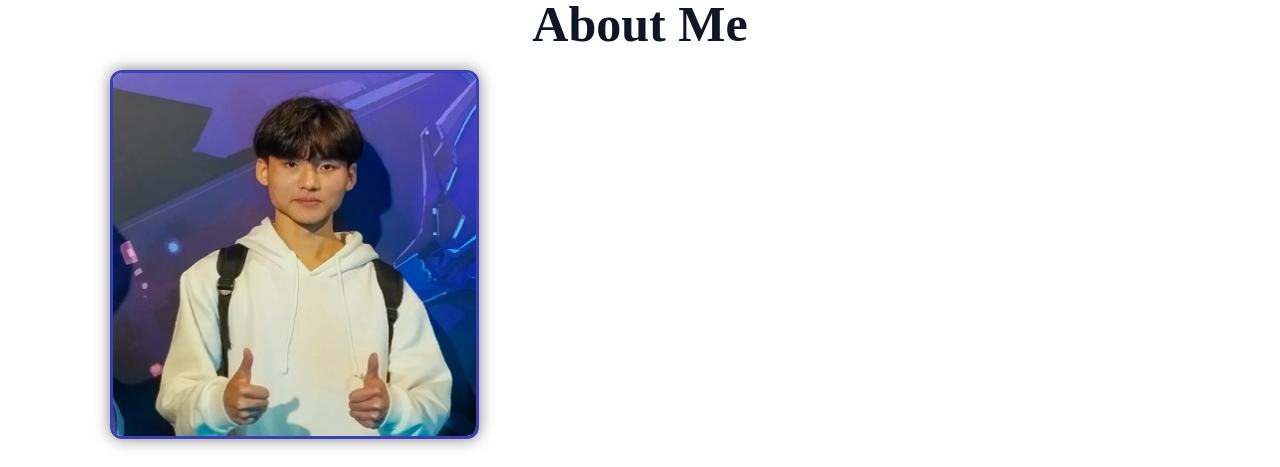
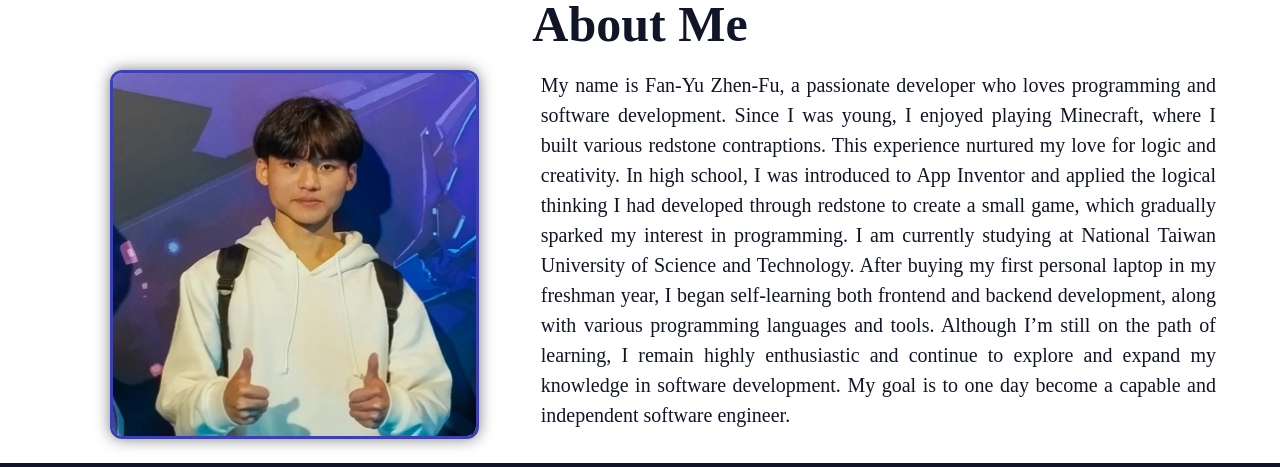
Before and after one commit to fanyuuu2006/fanyu, a Next.js app: page / in a window 1280 px wide. Shown: the part 774-1241 px from the top of the page. Built offline with nearby package versions, Linux system fonts and the light colour scheme.

Commit message:
feature: 關於我的介紹文章

```diff
--- a/src/components/Header.tsx
+++ b/src/components/Header.tsx
@@ -34,6 +34,7 @@ export const Header = () => {
       >
         <Link href="/#home" className="nav-brand">
           <Image
+            draggable={false}
             alt="Logo"
             src="/logo.png"
             width={1500}
--- a/src/components/Index/AboutMeSection.tsx
+++ b/src/components/Index/AboutMeSection.tsx
@@ -3,16 +3,27 @@ import Image from "next/image";
 import { useLanguage } from "@/context/LanguageContext";
 import { LanguageContent, LanguageOption } from "@/types/language";
 
-type AboutMeContent = Record<"aboutMe", string>;
+type AboutMeContent = Record<"aboutMe" | "article", string>;
 
 const getAboutMeContent = (language: LanguageOption): AboutMeContent =>
   ((
     {
       chinese: {
         aboutMe: "關於我",
+        article:
+          "我的名字是范余振富，一位對程式設計與軟體開發充滿熱情的開發者。從小喜歡玩 Minecraft 這款遊戲，並在其中建造了各式各樣的紅石機關，這段經驗培養了我對邏輯與創造力的熱愛。\
+            高中時，我接觸到 App Inventor，並運用過去在紅石機關中累積的邏輯思維，嘗試開發了一款小型遊戲，從此對程式設計領域漸漸產生了興趣。\
+            目前，我就讀於國立臺灣科技大學，自大一購入了第一台屬於自己的筆記型電腦後，便開始自學前端與後端技術，並學習各種程式語言與開發工具。\
+            雖然目前仍在學習的道路上，但我始終保持著高度的熱情，並持續不斷地探索與累積軟體開發的相關知識，期許自己未來能成為一位能夠獨當一面的軟體工程師。",
       },
       english: {
         aboutMe: "About Me",
+        article:
+          "My name is Fan-Yu Zhen-Fu, a passionate developer who loves programming and software development.\
+            Since I was young, I enjoyed playing Minecraft, where I built various redstone contraptions. This experience nurtured my love for logic and creativity.\
+            In high school, I was introduced to App Inventor and applied the logical thinking I had developed through redstone to create a small game, which gradually sparked my interest in programming.\
+            I am currently studying at National Taiwan University of Science and Technology. After buying my first personal laptop in my freshman year, I began self-learning both frontend and backend development, along with various programming languages and tools.\
+            Although I’m still on the path of learning, I remain highly enthusiastic and continue to explore and expand my knowledge in software development. My goal is to one day become a capable and independent software engineer.",
       },
     } as LanguageContent<AboutMeContent>
   )[language]);
@@ -34,18 +45,32 @@ export const AboutMeSection = () => {
         >
           {aboutMeContent.aboutMe}
         </div>
-        <div className="d-flex">
-          <div className="card-glass text-center" style={{ width: "40%" }}>
+        <div className="d-flex" style={{ gap: "1em" }}>
+          <div className="card-glass d-flex justify-center align-items-center" style={{ width: "40%" }}>
             <Image
               className="bordered shadow"
               alt="頭貼"
               src="/GameShow.jpg"
               width={1000}
               height={1000}
-              style={{ width: "80%", height: "auto", borderRadius: "12px"}}
+              style={{ width: "80%", height: "auto", borderRadius: "12px" }}
             />
           </div>
-          <div className="d-flex flex-column flex-grow"></div>
+          <div
+            className="card-glass d-flex flex-column flex-grow align-items-center"
+            style={{
+              width: "50%",
+            }}
+          >
+            <p
+              className="note bold text-justify"
+              style={{
+                color: "var(--background-color)",
+              }}
+            >
+              {aboutMeContent.article}
+            </p>
+          </div>
         </div>
       </div>
     </section>
--- a/src/lib/profile.ts
+++ b/src/lib/profile.ts
@@ -11,7 +11,7 @@ export const profile = {
     },
   },
   english: {
-    name: "Fan-Yu, Zhen-Fu",
+    name: "Fan-Yu Zhen-Fu",
     nickname: "FanYu",
     nationality: "Republic of China (Taiwan)",
     from: "Guanxi Township, Hsinchu County, Taiwan",
--- a/src/styles/globals.css
+++ b/src/styles/globals.css
@@ -36,25 +36,25 @@ header {
   border-bottom: 1px solid var(--border-color);
 }
 
-#home{
+#home {
   position: relative;
-  background:url("/cbg.jpg") center/cover no-repeat;
+  background: url("/cbg.jpg") center/cover no-repeat;
 }
 
-#home::before{
+#home::before {
   content: "";
   position: absolute;
-  inset: 0 ; /*是 top: 0; right: 0; bottom: 0; left: 0; 的簡寫。*/
+  inset: 0; /*是 top: 0; right: 0; bottom: 0; left: 0; 的簡寫。*/
   background-color: rgba(0, 0, 0, 0.6);
   z-index: 0;
 }
 
-#home>.container {
+#home > .container {
   position: relative;
   z-index: 1; /* 確保內容蓋在遮罩上 */
 }
 
-#aboutMe{
+#aboutMe {
   background-color: var(--text-color);
 }
 
@@ -136,6 +136,10 @@ a:hover {
   text-align: center;
 }
 
+.text-justify {
+  text-align: justify;
+}
+
 .text-left {
   text-align: left;
 }
@@ -161,7 +165,7 @@ a:hover {
   justify-content: center;
 }
 
-.flex-grow{
+.flex-grow {
   flex-grow: 1;
 }
 
```
